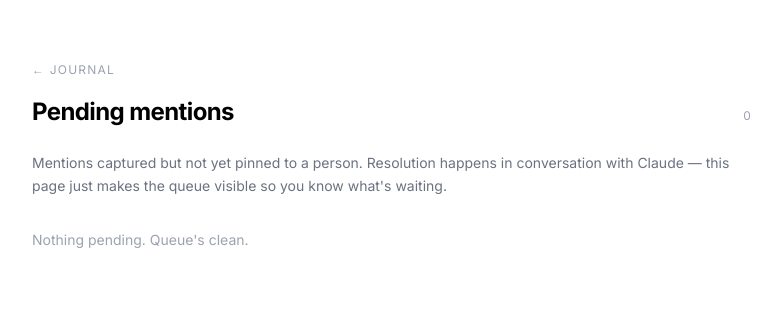
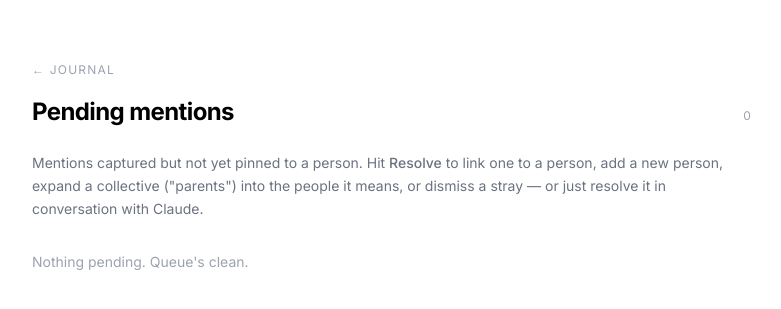
Before and after one commit to coopermayne/coop_mcp, a FastAPI app: page /pending in a window 1280 px wide. Shown: the part 57-366 px from the top of the page, without its empty margins (248-1029 px from the left). Run offline with FastAPI, Linux system fonts and the light colour scheme; data that the repository does not hold is empty; some libraries are stand-ins or nearby versions.

Commit message:
Add inline mention resolver to pending + entry pages
Make the pending queue and entry pages actionable: link a mention to a
person, create a new person and link, expand a collective (parents) into
the people it means, or dismiss a stray mention. Previously these pages were
read-only and resolution could only happen in chat.

Also fix the root cause behind stuck collectives: the model was expanding
"her parents" into per-person mentions (Jeff, Jody) AND keeping the literal
"parents" word as its own mention, which can never resolve to one person.
Strengthen the add_journal_entry docstring + server instructions to emit only
the per-person forms.

- server.py: resolve_mention_web / dismiss_mention_web (website-only, not MCP
  tools, like create_exercise/set_archived); expansion creates one resolved
  mention per member, skipping people already on the entry, then drops the
  collective row.
- webapp/app.py: /mention/* JSON endpoints (resolve, new-person, dismiss,
  people-search), lock-guarded via the /mention/ prefix.
- webapp/data.py: entry_with_people exposes mention_id + candidates.
- mentions.js: shared resolver modal for both pages.

```diff
--- a/server.py
+++ b/server.py
@@ -95,9 +95,11 @@ matches — the judgment (which person a mention means) is yours.
 
 Three rules: capture never blocks — always save, leave ambiguous mentions pending
 for later; resolve mentions to person entities, don't normalize names in text (and
-expand a plural like "my parents" into one mention per person — never a single one);
-and one note per topic — split unrelated threads from the same conversation into
-separate entries so their people don't cross-contaminate later lookups.
+expand a plural like "my parents" into one mention per person — never a single one,
+and never ALSO keep the collective word "parents" itself as a mention: emit only the
+per-person forms); and one note per topic — split unrelated threads from the same
+conversation into separate entries so their people don't cross-contaminate later
+lookups.
 
 All dates in this log are Pacific (America/Los_Angeles) — the user lives and logs
 on Pacific time. get_briefing returns `now` (current Pacific date/time); anchor
@@ -755,11 +757,14 @@ def add_journal_entry(body: str, raw_body: Optional[str] = None,
     parents", "the kids", "the in-laws", "Hallie's folks" — so EXPAND it into one
     surface form per person it covers, using who you know from get_briefing /
     context (e.g. "my parents" -> ["Mom", "Dad"], which then link to both people).
-    Never collapse a group down to a single person. If you only know some of the
-    members, pass the ones you know and ask about the rest rather than dropping
-    them — capture still never blocks. The reference is relative to the speaker, so
-    use the snippet to tell whose: "my parents" and "Hallie's parents" are
-    different pairs; expand each to the right people.
+    Never collapse a group down to a single person. Emit ONLY the per-person surface
+    forms — do NOT also include the collective word itself ("parents", "the kids") as
+    its own mention: a plural word can't resolve to a single person, so it would sit
+    pending forever as dead weight. If you only know some of the members, pass the
+    ones you know and ask about the rest rather than dropping them — capture still
+    never blocks. The reference is relative to the speaker, so use the snippet to tell
+    whose: "my parents" and "Hallie's parents" are different pairs; expand each to the
+    right people.
 
     Resolution guidance for the model after this returns (each expanded surface
     form resolves independently):
@@ -842,6 +847,92 @@ def link_mentions(links: list[dict]) -> dict:
     if skipped:
         out["skipped"] = skipped
     return out
+
+
+# --------------------------------------------------------------------------- #
+# Website-only mention resolution (NOT MCP tools — like create_exercise /
+# set_archived, these are reachable only by the authenticated user through the
+# webapp, never by the journal connector). Claude resolves mentions in chat via
+# link_mentions / save_person; these back the browse pages' inline resolver so the
+# user can also pin people straight from the pending queue or an entry.
+# --------------------------------------------------------------------------- #
+
+def resolve_mention_web(mention_id: int, person_ids: list[int],
+                        learn_alias: bool = False) -> dict:
+    """Resolve a pending mention to ONE person, or EXPAND a collective into SEVERAL.
+
+    One id: pin this mention row to that person (status='resolved'); learn_alias
+    stores the surface form as an alias so it auto-matches next time. Several ids
+    (a collective like "parents" the model left whole): for each person not already
+    mentioned on the entry, create a resolved mention row, then DELETE the original
+    collective row — turning it into the per-person mentions it always should have
+    been. Aliases are never learned on an expansion (the collective word isn't any
+    one person's name). Website-only; the catalog of who exists stays the model's to
+    grow via save_person."""
+    person_ids = [int(p) for p in (person_ids or [])]
+    if not person_ids:
+        return {"error": "no person selected"}
+    with db() as conn:
+        m = conn.execute(
+            "SELECT id, entry_id, surface_form, context_snippet FROM mentions WHERE id=?",
+            (mention_id,),
+        ).fetchone()
+        if not m:
+            return {"error": "no such mention"}
+        for pid in person_ids:
+            if not conn.execute("SELECT 1 FROM people WHERE id=?", (pid,)).fetchone():
+                return {"error": f"no person with id {pid}"}
+
+        if len(person_ids) == 1:
+            pid = person_ids[0]
+            conn.execute(
+                "UPDATE mentions SET person_id=?, status='resolved' WHERE id=?",
+                (pid, mention_id),
+            )
+            if learn_alias:
+                conn.execute(
+                    """INSERT OR IGNORE INTO aliases(person_id, surface_form,
+                       phonetic_key, source) VALUES (?,?,?, 'learned')""",
+                    (pid, m["surface_form"], phonetic(m["surface_form"])),
+                )
+            return {"ok": True, "entry_id": m["entry_id"], "person_ids": person_ids}
+
+        # Collective expansion: one resolved mention per member, skipping people
+        # already mentioned on this entry (e.g. Jeff/Jody already captured), then
+        # drop the leftover collective row.
+        already = {
+            r["person_id"] for r in conn.execute(
+                "SELECT person_id FROM mentions WHERE entry_id=? AND person_id IS NOT NULL",
+                (m["entry_id"],),
+            )
+        }
+        created = []
+        for pid in person_ids:
+            if pid in already:
+                continue
+            name = conn.execute(
+                "SELECT canonical_name FROM people WHERE id=?", (pid,)
+            ).fetchone()["canonical_name"]
+            conn.execute(
+                """INSERT INTO mentions(entry_id, surface_form, context_snippet,
+                   person_id, status, created_at) VALUES (?,?,?,?, 'resolved', ?)""",
+                (m["entry_id"], name, m["context_snippet"], pid, now()),
+            )
+            created.append(pid)
+        conn.execute("DELETE FROM mentions WHERE id=?", (mention_id,))
+        return {"ok": True, "entry_id": m["entry_id"], "person_ids": person_ids,
+                "created": created}
+
+
+def dismiss_mention_web(mention_id: int) -> dict:
+    """Delete a stray mention — the inline resolver's Dismiss control. The usual case
+    is a leftover collective word ("parents") whose members are already captured as
+    their own mentions, so the row is pure noise. Website-only; not an MCP tool."""
+    with db() as conn:
+        if not conn.execute("SELECT 1 FROM mentions WHERE id=?", (mention_id,)).fetchone():
+            return {"error": "no such mention"}
+        conn.execute("DELETE FROM mentions WHERE id=?", (mention_id,))
+    return {"ok": True}
 
 
 @mcp.tool()
--- a/webapp/app.py
+++ b/webapp/app.py
@@ -124,7 +124,7 @@ LOCK_TOLERANCE = float(os.environ.get("JOURNAL_LOCK_TOLERANCE", "0.15") or "0.15
 # else — trainer, drinking, library, auth, static, the lock screen itself —
 # passes straight through.
 LOCK_PATHS_EXACT = {"/", "/journal", "/pending", "/people", "/groups"}
-LOCK_PATHS_PREFIX = ("/entry/", "/person/", "/group/", "/chat/journal/")
+LOCK_PATHS_PREFIX = ("/entry/", "/person/", "/group/", "/chat/journal/", "/mention/")
 
 app = FastAPI(title="Journal")
 app.mount("/static", StaticFiles(directory=os.path.join(HERE, "static")), name="static")
@@ -809,6 +809,65 @@ async def pending(request: Request):
                 items=items, count=len(items))
 
 
+# --------------------------------------------------------------------------- #
+# Inline mention resolver (the pending queue + entry page can pin a mention to a
+# person without leaving for chat). All write-through to server.py's website-only
+# helpers; JSON fetch pattern like the trainer toggles. Lock-guarded via the
+# /mention/ prefix above.
+# --------------------------------------------------------------------------- #
+
+@app.get("/mention/people-search")
+async def mention_people_search(request: Request, q: str = ""):
+    """People picker for the resolver — link to / expand into someone who isn't a
+    candidate. Returns a compact [{person_id, name, role}] list (most-recent first)."""
+    from fastapi.responses import JSONResponse
+    res = server.list_people(query=q.strip() or None)
+    people = [{"person_id": p["person_id"], "name": p["name"], "role": p["role"]}
+              for p in res["people"][:20]]
+    return JSONResponse({"people": people})
+
+
+@app.post("/mention/{mention_id}/resolve")
+async def mention_resolve(request: Request, mention_id: int):
+    """Pin a pending mention to one person, or expand a collective into several. Body:
+    {person_ids: [int, ...], learn_alias?: bool}. Writes through resolve_mention_web."""
+    from fastapi.responses import JSONResponse
+    body = await request.json()
+    ids = body.get("person_ids") or []
+    res = server.resolve_mention_web(mention_id, ids, learn_alias=bool(body.get("learn_alias")))
+    code = 400 if isinstance(res, dict) and res.get("error") else 200
+    return JSONResponse(res, status_code=code)
+
+
+@app.post("/mention/{mention_id}/new-person")
+async def mention_new_person(request: Request, mention_id: int):
+    """Create a new person and pin this mention to them in one step. Body:
+    {canonical_name, role?, learn_alias?}. save_person then resolve_mention_web."""
+    from fastapi.responses import JSONResponse
+    body = await request.json()
+    name = (body.get("canonical_name") or "").strip()
+    if not name:
+        return JSONResponse({"error": "canonical_name is required"}, status_code=400)
+    created = server.save_person(canonical_name=name,
+                                 role=(body.get("role") or "").strip() or None)
+    if isinstance(created, dict) and created.get("error"):
+        return JSONResponse(created, status_code=400)
+    res = server.resolve_mention_web(mention_id, [created["person_id"]],
+                                     learn_alias=bool(body.get("learn_alias")))
+    if isinstance(res, dict) and res.get("error"):
+        return JSONResponse(res, status_code=400)
+    return JSONResponse({"ok": True, "person_id": created["person_id"]})
+
+
+@app.post("/mention/{mention_id}/dismiss")
+async def mention_dismiss(request: Request, mention_id: int):
+    """Delete a stray mention (a leftover collective word, noise). dismiss_mention_web."""
+    from fastapi.responses import JSONResponse
+    res = server.dismiss_mention_web(mention_id)
+    code = 400 if isinstance(res, dict) and res.get("error") else 200
+    return JSONResponse(res, status_code=code)
+
+
 @app.get("/entry/{entry_id}")
 async def entry(request: Request, entry_id: int):
     e = data.entry_with_people(entry_id)
--- a/webapp/data.py
+++ b/webapp/data.py
@@ -169,29 +169,34 @@ def entry_with_people(entry_id: int):
         return None
     with server.db() as conn:
         rows = conn.execute(
-            """SELECT m.surface_form, m.status, p.id AS pid, p.canonical_name, p.role
+            """SELECT m.id, m.surface_form, m.status, p.id AS pid, p.canonical_name, p.role
                FROM mentions m LEFT JOIN people p ON p.id = m.person_id
                WHERE m.entry_id = ? ORDER BY m.id""",
             (entry_id,),
         ).fetchall()
-    e["mentions"] = [
-        {
-            "surface_form": r["surface_form"],
-            "status": r["status"],
-            "person_id": r["pid"],
-            "name": r["canonical_name"],
-            "role": r["role"],
-        }
-        for r in rows
-    ]
+        e["mentions"] = [
+            {
+                "mention_id": r["id"],
+                "surface_form": r["surface_form"],
+                "status": r["status"],
+                "person_id": r["pid"],
+                "name": r["canonical_name"],
+                "role": r["role"],
+                # Candidate matches so the inline resolver can offer them (pending only).
+                "candidates": (server.find_candidates(conn, r["surface_form"])
+                               if r["pid"] is None else []),
+            }
+            for r in rows
+        ]
     return e
 
 
 def pending_mentions(limit: int = 200) -> list:
     """The resolution queue, enriched for the web view: each pending mention with
     its surface form, context snippet, entry_date, entry_id (so you can jump to
-    the entry), and the same candidate matches `list_pending_mentions` returns —
-    this UI is read-only, so resolution still happens in conversation with Claude.
+    the entry), and the same candidate matches `list_pending_mentions` returns.
+    The page's inline resolver can pin these to people (link/new/expand/dismiss)
+    via the /mention/* endpoints; chat with Claude still resolves them too.
     """
     out = server.list_pending_mentions(limit=limit)["pending"]
     with server.db() as conn:
--- /dev/null
+++ b/webapp/static/mentions.js
@@ -0,0 +1,261 @@
+// Inline mention resolver — shared by the pending queue and the entry page.
+// Any element with a `data-mention` attribute (JSON: {id, surface, candidates})
+// becomes a trigger that opens a small modal to pin that mention to a person:
+//   - click a candidate / searched person to LINK it (single), or
+//   - flip "multiple people" to EXPAND a collective ("parents") into several, or
+//   - create a brand-new person and link, or
+//   - dismiss a stray mention (delete the row).
+// All write-through to /mention/* (server.py's website-only helpers). On success
+// we just reload — the server is the one render path.
+(function () {
+  "use strict";
+
+  // Base mount prefix ('/app' embedded, '' standalone): derive from our own src
+  // so links resolve in both modes (same trick the templates use server-side).
+  var BASE = (function () {
+    var s = document.currentScript || document.querySelector('script[src$="mentions.js"]');
+    var src = s ? s.getAttribute("src") : "";
+    return src.replace(/\/static\/mentions\.js.*$/, "");
+  })();
+
+  function el(tag, cls, text) {
+    var n = document.createElement(tag);
+    if (cls) n.className = cls;
+    if (text != null) n.textContent = text;
+    return n;
+  }
+
+  async function post(url, body) {
+    var res = await fetch(url, {
+      method: "POST",
+      headers: { "Content-Type": "application/json" },
+      body: JSON.stringify(body || {}),
+    });
+    var data = {};
+    try { data = await res.json(); } catch (e) {}
+    if (!res.ok) throw new Error(data.error || ("HTTP " + res.status));
+    return data;
+  }
+
+  // ---- the modal (built once, reused) ------------------------------------ //
+  var overlay, box, selected = new Set(), state = null;
+
+  function close() {
+    if (overlay) overlay.style.display = "none";
+    selected.clear();
+    state = null;
+  }
+
+  function build() {
+    overlay = el("div");
+    overlay.style.cssText =
+      "position:fixed;inset:0;background:rgba(0,0,0,.35);display:none;" +
+      "z-index:60;align-items:flex-start;justify-content:center;padding:5vh 1rem;overflow:auto;";
+    overlay.addEventListener("click", function (e) { if (e.target === overlay) close(); });
+    box = el("div", "bg-white w-full max-w-md rounded-[4px] border border-gray-200 shadow-lg");
+    box.style.cssText += "max-height:90vh;overflow:auto;";
+    overlay.appendChild(box);
+    document.body.appendChild(overlay);
+    document.addEventListener("keydown", function (e) {
+      if (e.key === "Escape" && overlay.style.display !== "none") close();
+    });
+  }
+
+  function err(msg) {
+    var e = box.querySelector("[data-err]");
+    if (e) e.textContent = msg || "";
+  }
+
+  function personButton(p) {
+    // p: {person_id, name, role?}
+    var label = p.name + (p.role ? " · " + p.role : "");
+    var b = el("button", "set-pill hover:border-black transition-colors", label);
+    b.type = "button";
+    b.dataset.pid = p.person_id;
+    b.addEventListener("click", function () {
+      if (state.multi) {
+        var id = String(p.person_id);
+        if (selected.has(id)) { selected.delete(id); b.classList.remove("mention-on"); }
+        else { selected.add(id); b.classList.add("mention-on"); }
+        syncMultiBtn();
+      } else {
+        linkOne(p.person_id);
+      }
+    });
+    return b;
+  }
+
+  function syncMultiBtn() {
+    var btn = box.querySelector("[data-link-selected]");
+    if (btn) {
+      btn.textContent = "Link " + selected.size + " selected";
+      btn.disabled = selected.size === 0;
+      btn.style.opacity = selected.size === 0 ? ".4" : "1";
+    }
+  }
+
+  async function linkOne(pid) {
+    try {
+      err("");
+      await post(BASE + "/mention/" + state.id + "/resolve", {
+        person_ids: [pid],
+        learn_alias: box.querySelector("[data-learn]").checked,
+      });
+      location.reload();
+    } catch (e) { err(e.message); }
+  }
+
+  async function linkSelected() {
+    try {
+      err("");
+      await post(BASE + "/mention/" + state.id + "/resolve", {
+        person_ids: Array.from(selected).map(Number),
+      });
+      location.reload();
+    } catch (e) { err(e.message); }
+  }
+
+  var searchTimer = null;
+  function onSearch(input, results) {
+    clearTimeout(searchTimer);
+    searchTimer = setTimeout(async function () {
+      var q = input.value.trim();
+      results.innerHTML = "";
+      if (!q) return;
+      try {
+        var res = await fetch(BASE + "/mention/people-search?q=" + encodeURIComponent(q));
+        var data = await res.json();
+        (data.people || []).forEach(function (p) { results.appendChild(personButton(p)); });
+        if (!(data.people || []).length) results.appendChild(el("span", "text-xs text-gray-400", "No matches."));
+      } catch (e) { err(e.message); }
+    }, 200);
+  }
+
+  function open(trigger) {
+    var data = JSON.parse(trigger.getAttribute("data-mention"));
+    state = { id: data.id, multi: false };
+    selected.clear();
+    box.innerHTML = "";
+
+    var head = el("div", "px-5 py-4 border-b border-gray-100");
+    head.appendChild(el("p", "text-[10px] uppercase tracking-widest text-gray-400 mb-1", "Resolve mention"));
+    head.appendChild(el("p", "text-sm font-medium", "“" + data.surface + "”"));
+    box.appendChild(head);
+
+    var body = el("div", "px-5 py-4 space-y-4");
+    box.appendChild(body);
+
+    // multi-person toggle
+    var multiWrap = el("label", "flex items-center gap-2 text-sm text-gray-600 cursor-pointer");
+    var multiCb = el("input"); multiCb.type = "checkbox";
+    multiWrap.appendChild(multiCb);
+    multiWrap.appendChild(el("span", null, "These are multiple people (a collective like “parents”)"));
+    body.appendChild(multiWrap);
+
+    // candidates + search results share one container
+    var lblPeople = el("p", "text-[10px] uppercase tracking-widest text-gray-400 mb-2", "People");
+    body.appendChild(lblPeople);
+    var people = el("div", "flex flex-wrap gap-2");
+    (data.candidates || []).forEach(function (c) {
+      people.appendChild(personButton({ person_id: c.person_id, name: c.name, role: c.role }));
+    });
+    if (!(data.candidates || []).length) people.appendChild(el("span", "text-xs text-gray-400", "No close matches — search or add below."));
+    body.appendChild(people);
+
+    // search
+    var search = el("input", "w-full border border-gray-200 rounded-[3px] px-3 py-1.5 text-sm");
+    search.placeholder = "Search other people…";
+    body.appendChild(search);
+    var results = el("div", "flex flex-wrap gap-2");
+    body.appendChild(results);
+    search.addEventListener("input", function () { onSearch(search, results); });
+
+    // "link N selected" (multi only)
+    var linkSel = el("button", "set-pill hover:border-black transition-colors", "Link 0 selected");
+    linkSel.type = "button";
+    linkSel.setAttribute("data-link-selected", "");
+    linkSel.style.display = "none";
+    linkSel.style.opacity = ".4";
+    linkSel.disabled = true;
+    linkSel.addEventListener("click", linkSelected);
+    body.appendChild(linkSel);
+
+    multiCb.addEventListener("change", function () {
+      state.multi = multiCb.checked;
+      selected.clear();
+      box.querySelectorAll(".mention-on").forEach(function (n) { n.classList.remove("mention-on"); });
+      linkSel.style.display = state.multi ? "inline-flex" : "none";
+      syncMultiBtn();
+    });
+
+    // new person
+    var newWrap = el("div", "pt-3 border-t border-gray-100 space-y-2");
+    newWrap.appendChild(el("p", "text-[10px] uppercase tracking-widest text-gray-400", "Or add a new person"));
+    var nameIn = el("input", "w-full border border-gray-200 rounded-[3px] px-3 py-1.5 text-sm");
+    nameIn.placeholder = "Name";
+    var roleIn = el("input", "w-full border border-gray-200 rounded-[3px] px-3 py-1.5 text-sm");
+    roleIn.placeholder = "Role (e.g. father, coworker) — optional";
+    var addBtn = el("button", "set-pill hover:border-black transition-colors", "Create & link");
+    addBtn.type = "button";
+    addBtn.addEventListener("click", async function () {
+      var name = nameIn.value.trim();
+      if (!name) { err("Enter a name."); return; }
+      try {
+        err("");
+        await post(BASE + "/mention/" + state.id + "/new-person", {
+          canonical_name: name,
+          role: roleIn.value.trim(),
+          learn_alias: box.querySelector("[data-learn]").checked,
+        });
+        location.reload();
+      } catch (e) { err(e.message); }
+    });
+    newWrap.appendChild(nameIn);
+    newWrap.appendChild(roleIn);
+    newWrap.appendChild(addBtn);
+    body.appendChild(newWrap);
+
+    // learn-alias option
+    var learnWrap = el("label", "flex items-center gap-2 text-xs text-gray-500 cursor-pointer pt-2");
+    var learnCb = el("input"); learnCb.type = "checkbox"; learnCb.checked = true;
+    learnCb.setAttribute("data-learn", "");
+    learnWrap.appendChild(learnCb);
+    learnWrap.appendChild(el("span", null, "Remember “" + data.surface + "” as a name for this person (single link only)"));
+    body.appendChild(learnWrap);
+
+    // error line
+    body.appendChild(el("p", "text-xs text-red-500", "")).setAttribute("data-err", "");
+
+    // footer
+    var foot = el("div", "px-5 py-3 border-t border-gray-100 flex items-center justify-between");
+    var dismiss = el("button", "text-xs uppercase tracking-widest text-red-400 hover:text-red-600 transition-colors", "Dismiss");
+    dismiss.type = "button";
+    dismiss.addEventListener("click", async function () {
+      try {
+        err("");
+        await post(BASE + "/mention/" + state.id + "/dismiss", {});
+        location.reload();
+      } catch (e) { err(e.message); }
+    });
+    var closeBtn = el("button", "text-xs uppercase tracking-widest text-gray-400 hover:text-black transition-colors", "Close");
+    closeBtn.type = "button";
+    closeBtn.addEventListener("click", close);
+    foot.appendChild(dismiss);
+    foot.appendChild(closeBtn);
+    box.appendChild(foot);
+
+    overlay.style.display = "flex";
+  }
+
+  function init() {
+    if (!document.querySelector("[data-mention]")) return;
+    build();
+    document.addEventListener("click", function (e) {
+      var t = e.target.closest("[data-mention]");
+      if (t) { e.preventDefault(); open(t); }
+    });
+  }
+
+  if (document.readyState === "loading") document.addEventListener("DOMContentLoaded", init);
+  else init();
+})();
--- a/webapp/templates/base.html
+++ b/webapp/templates/base.html
@@ -55,6 +55,10 @@
       letter-spacing: 0.025em; line-height: 1.625; border-radius: 2px; color: #6b7280;
     }
     .badge-dark { border-color: #000; color: #000; }
+    /* Selected state for a person chip in the mention resolver (multi-select). */
+    .mention-on { border-color: #000; background: #000; color: #fff; }
+    button.badge { cursor: pointer; }
+    button.badge:hover { border-color: #000; color: #000; }
     /* Inline person reference inside journal prose — present but quiet: a faint
        underline that firms up on hover, no color shift until then. */
     .person-link {
@@ -429,5 +433,6 @@
       requestAnimationFrame(frame);
     })();
   </script>
+  {% block scripts %}{% endblock %}
 </body>
 </html>
--- a/webapp/templates/pending.html
+++ b/webapp/templates/pending.html
@@ -11,8 +11,9 @@
 </div>
 
 <p class="text-sm text-gray-500 mb-8 leading-relaxed">
-  Mentions captured but not yet pinned to a person. Resolution happens in conversation
-  with Claude — this page just makes the queue visible so you know what's waiting.
+  Mentions captured but not yet pinned to a person. Hit <span class="font-medium">Resolve</span>
+  to link one to a person, add a new person, expand a collective ("parents") into the people
+  it means, or dismiss a stray — or just resolve it in conversation with Claude.
 </p>
 
 {% if items %}
@@ -24,9 +25,13 @@
         <span class="text-sm font-medium">{{ p.surface_form }}</span>
         {% if p.entry_date %}<span class="text-[10px] uppercase tracking-widest text-gray-400 ml-2 tabular-nums">{{ p.entry_date | short_date }}</span>{% endif %}
       </div>
-      {% if p.entry_id %}
-      <a href="{{ base }}/entry/{{ p.entry_id }}" class="text-xs uppercase tracking-widest text-gray-400 hover:text-black transition-colors shrink-0">Entry ›</a>
-      {% endif %}
+      <div class="flex items-baseline gap-3 shrink-0">
+        <button type="button" class="text-xs uppercase tracking-widest text-gray-400 hover:text-black transition-colors"
+                data-mention='{{ {"id": p.mention_id, "surface": p.surface_form, "candidates": p.candidates} | tojson }}'>Resolve</button>
+        {% if p.entry_id %}
+        <a href="{{ base }}/entry/{{ p.entry_id }}" class="text-xs uppercase tracking-widest text-gray-400 hover:text-black transition-colors">Entry ›</a>
+        {% endif %}
+      </div>
     </div>
     {% if p.context %}
     <p class="text-sm text-gray-600 leading-relaxed italic mb-3">"{{ p.context }}"</p>
@@ -53,3 +58,7 @@
 {% endif %}
 
 {% endblock %}
+
+{% block scripts %}
+<script src="{{ base }}/static/mentions.js" defer></script>
+{% endblock %}
```
Also changed, not shown: webapp/templates/entry.html (+6 -1 lines).
